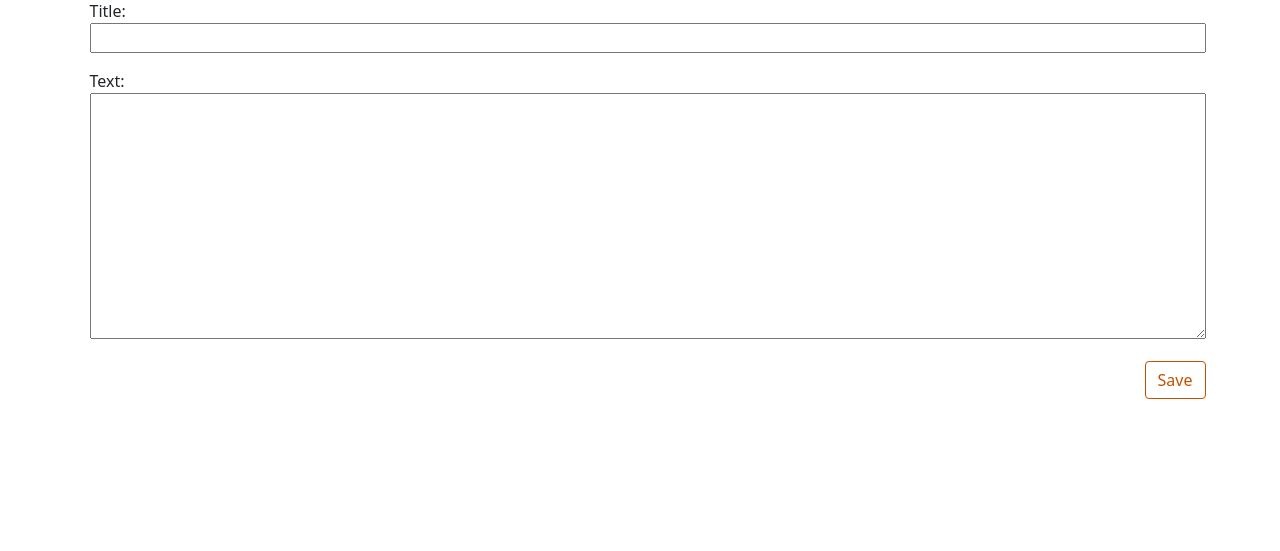
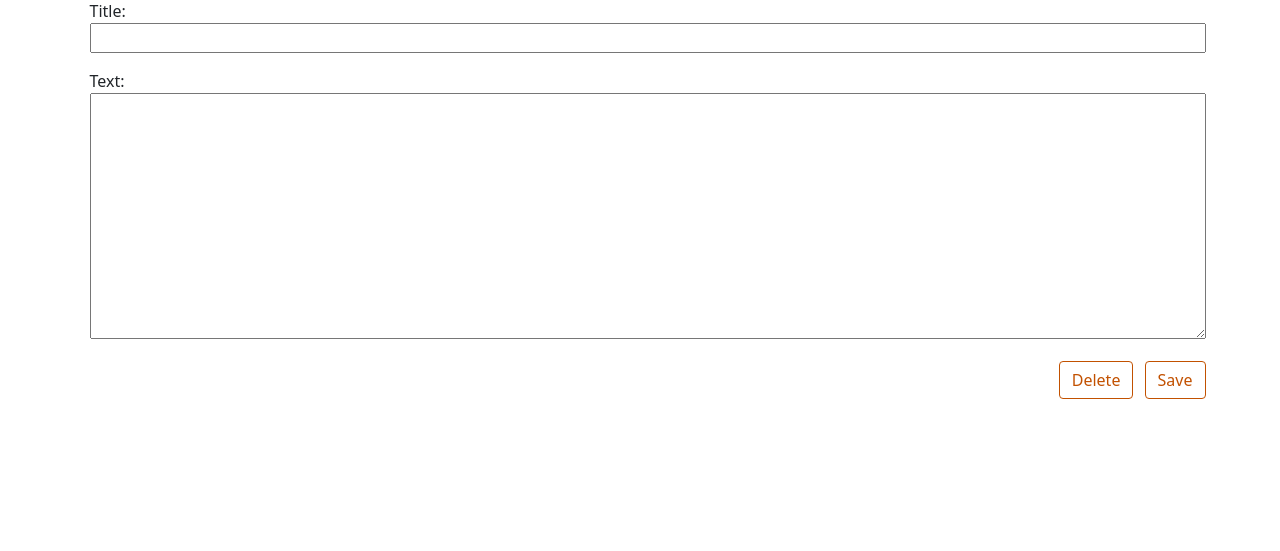
Before and after one commit to dakash98/django-girls, a Django app: page /post/new/ in a window 1280 px wide. Shown: the part 193-744 px from the top of the page. Run offline with Django 3.2, Linux system fonts and the light colour scheme.

Commit message:
add delete button in post edit template

```diff
--- a/blog/templates/blog/base.html
+++ b/blog/templates/blog/base.html
@@ -5,7 +5,7 @@
         <title>Django Girls blog</title>
         <link rel="stylesheet" href="https://cdn.jsdelivr.net/npm/bootstrap@5.1.3/dist/css/bootstrap.min.css" integrity="sha384-1BmE4kWBq78iYhFldvKuhfTAU6auU8tT94WrHftjDbrCEXSU1oBoqyl2QvZ6jIW3" crossorigin="anonymous">
         <link href='//fonts.googleapis.com/css?family=Lobster&subset=latin,latin-ext' rel='stylesheet' type='text/css'>
-        <link rel="stylesheet" href="{% static 'css/blog.css' %}">
+        <link rel="stylesheet" href="{% static 'css/blog.css' %}" type ="text/css">
     </head>
     <body>
         <header class="page-header">
--- a/blog/templates/blog/post_edit.html
+++ b/blog/templates/blog/post_edit.html
@@ -4,6 +4,7 @@
     <h2>New post</h2>
     <form method="POST" class="post-form">{% csrf_token %}
         {{ form.as_p }}
-        <button type="submit" class="save btn btn-secondary">Save</button>
+        <button type="submit" class="save btn btn-secondary" name="submit" value="save">Save</button>
+        <button type="submit" class="save btn btn-secondary" name="submit" value="delete" style="margin-right:1%" >Delete</button>
     </form>
 {% endblock %}
--- a/blog/views.py
+++ b/blog/views.py
@@ -30,11 +30,15 @@ def post_edit(request, pk):
     if request.method == "POST":
         form = PostForm(request.POST, instance=post)
         if form.is_valid():
-            post = form.save(commit=False)
-            post.author = request.user
-            post.published_date = timezone.now()
-            post.save()
-            return redirect('post_detail', pk=post.pk)
+            if request.POST.get('submit') == "save":
+                post = form.save(commit=False)
+                post.author = request.user
+                post.published_date = timezone.now()
+                post.save()
+                return redirect('post_detail', pk=post.pk)
+            else:
+                post.delete()
+                return redirect('post_list')
     else:
         form = PostForm(instance=post)
     return render(request, 'blog/post_edit.html', {'form': form})
```
